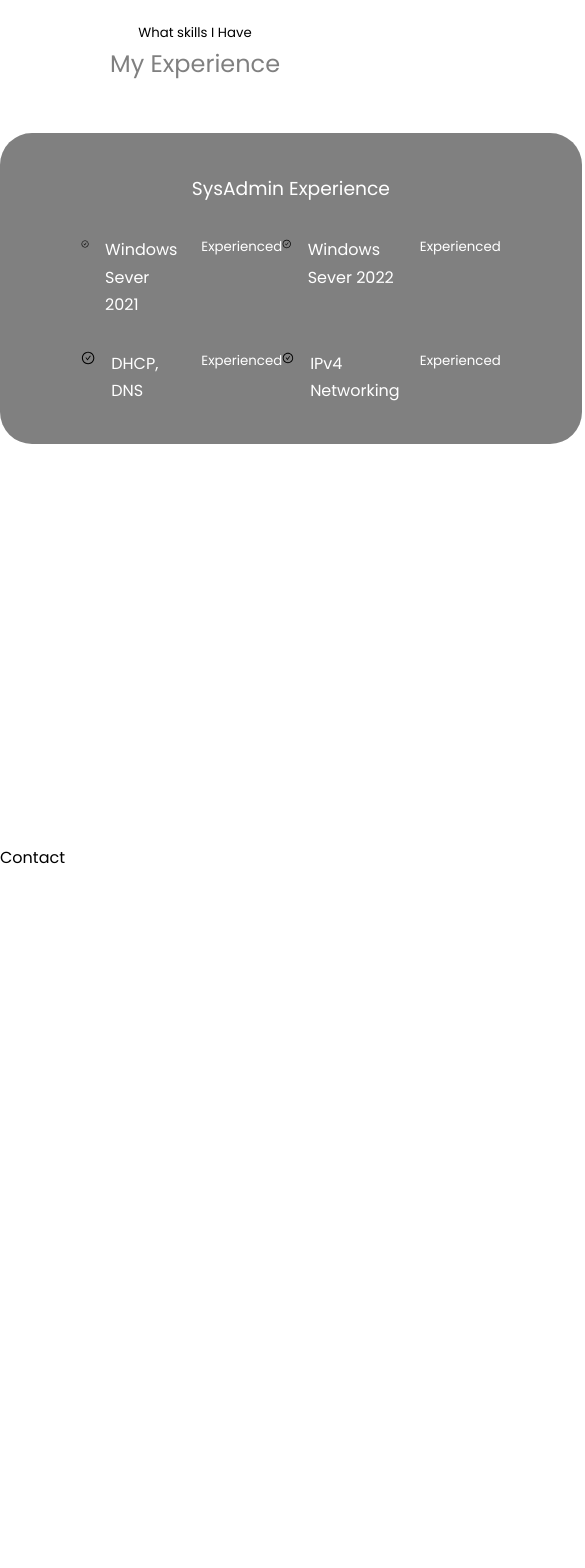
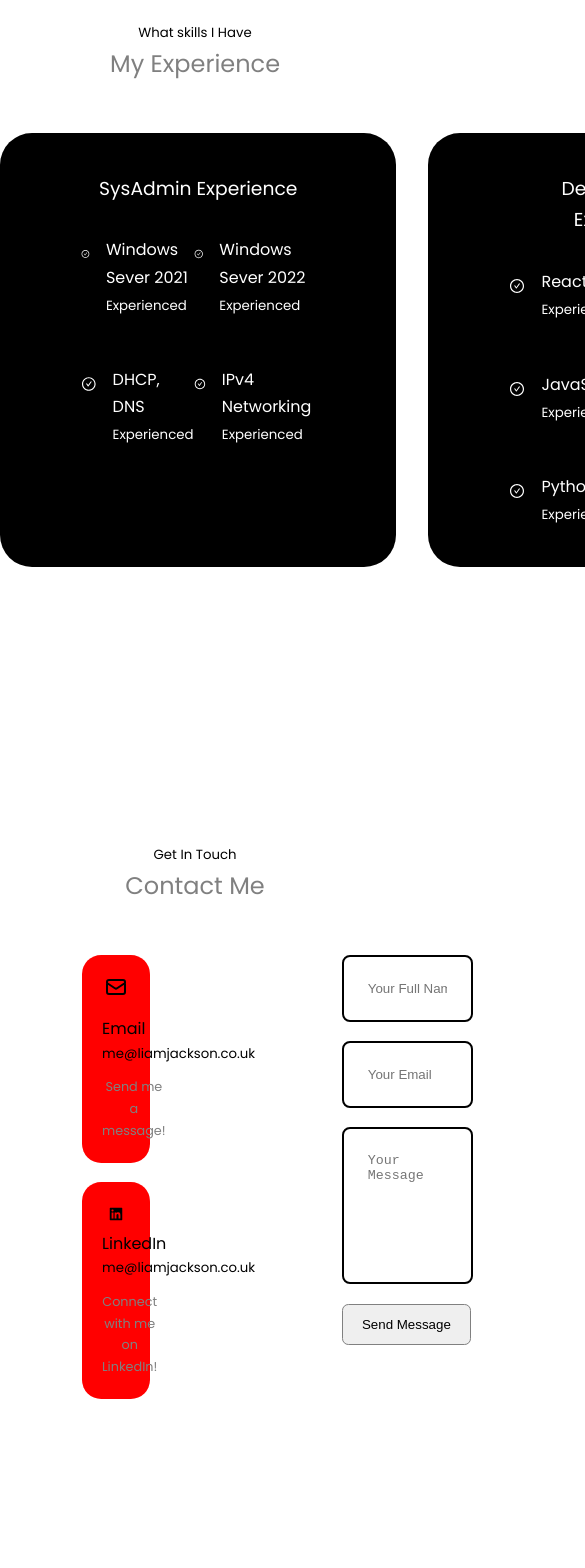
Before and after one commit to JacksonLDJ/react-portfolio-website, a React (Create React App) app: page / in a window 390 px wide. Shown: the part 1740-3308 px from the top of the page, 585 px wide, since content can reach past the window. Built offline with nearby package versions, Linux system fonts and the light colour scheme; the HTML template or start-up script is replaced by a standard one.

Commit message:
website changes
Progress to portfolio website - colour changes need to be made still and website responsiveness

```diff
--- a/src/components/Experience/Experience.css
+++ b/src/components/Experience/Experience.css
@@ -6,7 +6,7 @@
 
 
 .experience__container > div{
-    background: grey;
+    background: rgb(0, 0, 0);
     padding: 2.4rem 5rem;
     border-radius: 2rem;
     border: 1px solid transparent;
@@ -20,15 +20,16 @@
 .experience__content{
     display: grid;
     grid-template-columns: 1fr 1fr;
-    row-gap: 2rem;
+    row-gap: 3rem;
 }
 
 .experience__details{
     display: flex;
     gap: 1rem;
+
 }
 
 .experience__details-icon{
-    margin-top: 6px;
-    color: black;
+    margin-top: 10px;
+    color: white;
 }
--- a/src/components/Experience/Experience.jsx
+++ b/src/components/Experience/Experience.jsx
@@ -12,21 +12,29 @@ const Experience = () => {
         <div className="experience__sysadmin">
           <h3 className='text-light'>SysAdmin Experience</h3>
           <div className="experience__content">
-            <article className='experience__details'><AiOutlineCheckCircle className='className='text-light/>
+            <article className='experience__details'><AiOutlineCheckCircle className='experience__details-icon'/>
+            <div>
             <h4 className='text-light'>Windows Sever 2021</h4>
             <small className='text-light'>Experienced</small>
+            </div>
             </article>
-            <article className='experience__details'><AiOutlineCheckCircle />
+            <article className='experience__details'><AiOutlineCheckCircle className='experience__details-icon' />
+            <div>
             <h4 className='text-light'>Windows Sever 2022</h4>
             <small className='text-light'>Experienced</small>
+            </div>
             </article>
-            <article className='experience__details'><AiOutlineCheckCircle />
+            <article className='experience__details'><AiOutlineCheckCircle className='experience__details-icon' />
+            <div>
             <h4 className='text-light'>DHCP, DNS</h4>
             <small className='text-light'>Experienced</small>
+            </div>
             </article>
-            <article className='experience__details'><AiOutlineCheckCircle />
+            <article className='experience__details'><AiOutlineCheckCircle className='experience__details-icon' />
+            <div>
             <h4 className='text-light'>IPv4 Networking</h4>
             <small className='text-light'>Experienced</small>
+            </div>
             </article>
           </div>
         </div>
@@ -34,15 +42,43 @@ const Experience = () => {
 
 
         {/* Start of Development Experience */}
-        <div className="experiernce__development">
+        <div className="experience__devadmin">
           <h3 className='text-light'>Development Experience</h3>
-          <div className='experience_content'>
-            <article className='experience__details'><AiOutlineCheckCircle />
-            <h4 className='text-light'>Windows Sever 2021</h4>
+          <div className="experience__content">
+            <article className='experience__details'><AiOutlineCheckCircle className='experience__details-icon'/>
+            <div>
+            <h4 className='text-light'>ReactJS</h4>
             <small className='text-light'>Experienced</small>
+            </div>
+            </article>
+            <article className='experience__details'><AiOutlineCheckCircle className='experience__details-icon' />
+            <div>
+            <h4 className='text-light'>CSS</h4>
+            <small className='text-light'>Experienced</small>
+            </div>
+            </article>
+            <article className='experience__details'><AiOutlineCheckCircle className='experience__details-icon' />
+            <div>
+            <h4 className='text-light'>JavaScript</h4>
+            <small className='text-light'>Experienced</small>
+            </div>
+            </article>
+            <article className='experience__details'><AiOutlineCheckCircle className='experience__details-icon' />
+            <div>
+            <h4 className='text-light'>Django</h4>
+            <small className='text-light'>Experienced</small>
+            </div>
+            </article>
+            <article className='experience__details'><AiOutlineCheckCircle className='experience__details-icon' />
+            <div>
+            <h4 className='text-light'>Python</h4>
+            <small className='text-light'>Experienced</small>
+            </div>
             </article>
           </div>
         </div>
+
+
 
       </div>
 
--- a/src/components/Header/CTA.jsx
+++ b/src/components/Header/CTA.jsx
@@ -1,9 +1,10 @@
 import React from 'react'
+import CV from '../../assets/CV.pdf'
 
 const CTA = () => {
   return (
     <div className='cta'>
-        <a href className="btn">Download CV</a>
+        <a href={CV} download className="btn">Download CV</a>
         <a href className='btn btn-primary'>Email Me</a>
     </div>
   )
--- a/src/components/contact/Contact.css
+++ b/src/components/contact/Contact.css
@@ -0,0 +1,56 @@
+.container.contact__container {
+    width: 58%;
+    display: grid;
+    grid-template-columns: 30% 58%;
+    gap: 12rem;
+}
+
+.contact__options {
+    display: flex;
+    flex-direction: column;
+    gap: 1.2rem
+}
+
+.contact__option {
+    background: red;
+    padding: 1.2rem;
+    border-radius: 1.2rem;
+    text-align: center;
+    border: 1px solid transparent;
+    transition: var(--transition);
+}
+
+.contact__option:hover {
+    background: transparent;
+    border: blue;
+}
+
+.contact__option-icon {
+    font-size: 1.5rem;
+    margin-bottom: 0.5rem;
+}
+
+.contact__option a {
+    margin-top: 0.7rem;
+    display: inline-block;
+    font-size: 0.8rem;
+}
+
+/* Form */
+
+form {
+    display: flex;
+    flex-direction: column;
+    gap: 1.2rem;
+
+}
+
+input, textarea {
+    width: 100%;
+    padding: 1.5rem;
+    border-radius: 0.5rem;
+    background: transparent;
+    border: 2px solid black;
+    resize: none;
+
+}
--- a/src/components/contact/Contact.jsx
+++ b/src/components/contact/Contact.jsx
@@ -1,9 +1,38 @@
 import React from 'react'
 import './Contact.css'
+import {HiOutlineMail} from 'react-icons/hi'
+import {AiFillLinkedin} from 'react-icons/ai'
 
 const Contact = () => {
   return (
-    <section id='contact'>Contact</section>
+    <section id='contact'>
+      <h5>Get In Touch</h5>
+      <h2>Contact Me</h2>
+
+    <div className="container contact__container">
+      <div className="contact__options">
+        <article className="contact__option">
+          <HiOutlineMail className='contact__option-icon'/>
+          <h4>Email</h4>
+          <h5>me@liamjackson.co.uk</h5>
+          <a href="mailto:me@liamjackson.co.uk">Send me a message!</a>
+        </article>
+        <article className="contact__option">
+          <AiFillLinkedin />
+          <h4>LinkedIn</h4>
+          <h5>me@liamjackson.co.uk</h5>
+          <a href="https://www.linkedin.com/in/liam-jackson-29717a294/">Connect with me on LinkedIn!</a>
+        </article>
+        </div>
+      {/*END OF CONTACT OPTIONS */}
+      <form action="">
+        <input type="text" name='name' placeholder='Your Full Name' required />
+        <input type="email" name='email' placeholder='Your Email' required />
+        <textarea name="message" placeholder='Your Message' rows="7" required></textarea>
+        <button type= 'submit' className='btn btn-primary' >Send Message</button>
+      </form>
+      </div>
+      </section>
   )
 }
 
```
Also changed, not shown: 1 other file (tests, documents, lock files or other folders).
